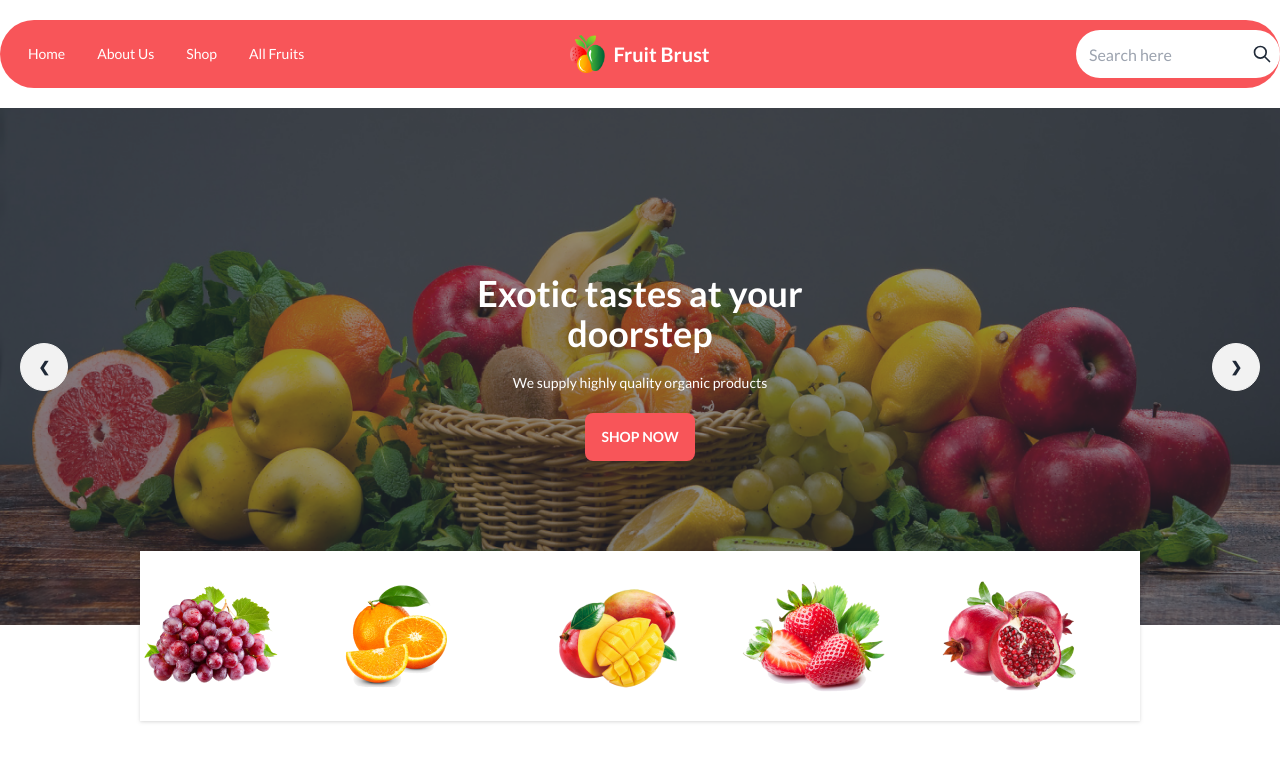
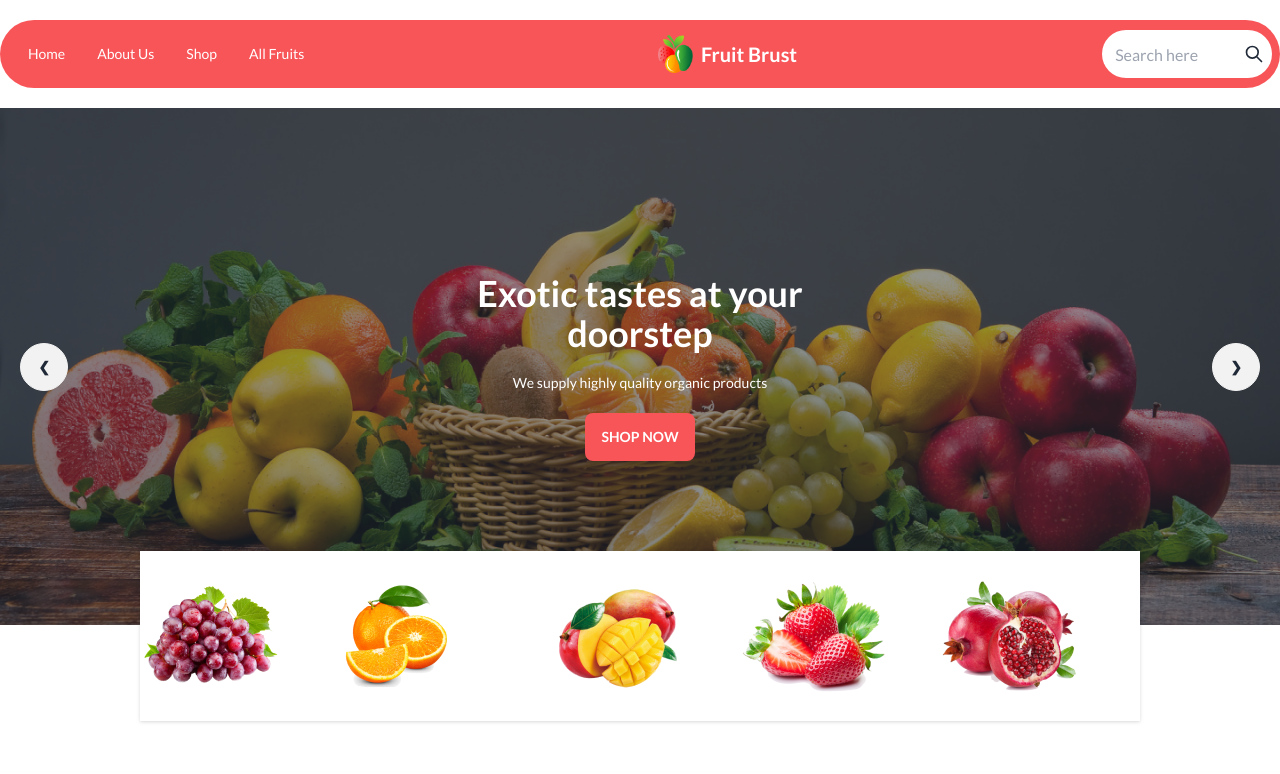
Before and after one commit to alif0013/fruit-brust, a plain HTML site: page index.html in a window 1280 px wide. Shown: the top 774 px of the page. Drawn offline with nearby package versions, Linux system fonts and the light colour scheme; grey boxes are pictures that could not be loaded.

Commit message:
fix navbar

```diff
--- a/index.html
+++ b/index.html
@@ -44,7 +44,8 @@
   <header class="container mx-auto">
     <div class="md:mb-5 mt-5 ">
       <div class="navbar rounded-full bg-none md:bg-[#F85559]">
-        <div class="navbar-start">
+        <!-- menu bar -->
+        <div class="navbar-start md:navbar-start">
           <div class="navbar-center hidden lg:flex">
             <ul class="menu menu-horizontal text-white px-1">
               <li><a>Home</a></li>
@@ -72,19 +73,23 @@
 
 
         </div>
-
-        <div class="navbar-center">
+        <!--  logo ace  -->
+        <div class="navbar-end md:navbar-center md:pr-32  lg:pr-72">
           <a class="btn btn-ghost md:text-white normal-case text-xl"><img class="w-[35px]" src="./images/logo.png"
               alt="">Fruit Brust</a>
         </div>
-
-          <div class="navbar-end">
+        <!-- search bar  -->
+        <div class=" md:navbar-end pr-2">
           <div class="hidden md:block">
             <input type="text" placeholder="Search here" class="rounded-full p-3 input w-full max-w-xs" />
           </div>
 
           <div class="hidden md:block -ml-7">
-              <svg xmlns="http://www.w3.org/2000/svg" class="h-5 w-5" fill="none" viewBox="0 0 24 24" stroke="currentColor"><path stroke-linecap="round" stroke-linejoin="round" stroke-width="2" d="M21 21l-6-6m2-5a7 7 0 11-14 0 7 7 0 0114 0z" /></svg>
+            <svg xmlns="http://www.w3.org/2000/svg" class="h-5 w-5" fill="none" viewBox="0 0 24 24"
+              stroke="currentColor">
+              <path stroke-linecap="round" stroke-linejoin="round" stroke-width="2"
+                d="M21 21l-6-6m2-5a7 7 0 11-14 0 7 7 0 0114 0z" />
+            </svg>
           </div>
 
         </div>
@@ -178,7 +183,8 @@
     </section>
     <!-- all fruits unter banner  -->
     <section class="md:relative">
-      <div class="hidden lg:grid md:grid-cols-5 w-[1000px] mx-auto bg-[#FFFFFF] drop-shadow h-[170px] items-center -mt-20">
+      <div
+        class="hidden lg:grid md:grid-cols-5 w-[1000px] mx-auto bg-[#FFFFFF] drop-shadow h-[170px] items-center -mt-20">
         <div><img src="./images/fruit1.png" alt=""></div>
         <div><img src="./images/fruit2.png" alt=""></div>
         <div><img src="./images/fruit3.png" alt=""></div>
@@ -194,7 +200,8 @@
           <div class="hero-content flex-col lg:flex-row">
             <div class="text-center lg:text-left">
               <h1 class="text-4xl md:text-4xl  lg:text-5xl font-bold mb-4">Deal of the day</h1>
-              <p class="text-sm md:w-[500px] lg:w-1/2">Contrary to popular belief, is not simply random text. It has roots in a piece
+              <p class="text-sm md:w-[500px] lg:w-1/2">Contrary to popular belief, is not simply random text. It has
+                roots in a piece
                 of classical Latin literature from 45 BC, making it over 2000 years old.</p>
             </div>
             <div>
```
Lines whose indentation alone changed are shown as unchanged.
